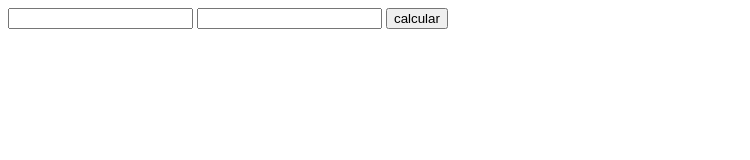
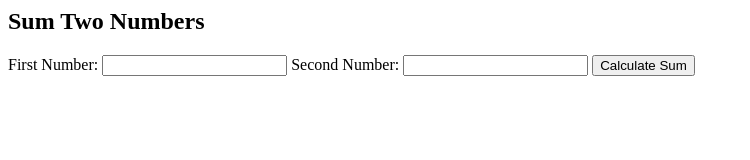
Before and after one commit to IvanG16/EjercicioHTML-IvanPintos, a plain HTML site: page index.html in a window 1280 px wide. Shown: the whole page, without its empty margins (0-750 px from the left). Drawn offline with Linux system fonts and the light colour scheme.

Commit message:
Revamped calculator

```diff
--- a/index.html
+++ b/index.html
@@ -6,10 +6,14 @@
 </head>
 <script src="index.js"></script>
 <body>
-    <input type="number" id="value1">
-    <input type="number" id="value2">
-    <button type="submit" onclick="{suma()}">
-        calcular
-    </button>
+    <h2>Sum Two Numbers</h2>
+
+    <label for="num1">First Number:</label>
+    <input type="number" id="num1">
+
+    <label for="num2">Second Number:</label>
+    <input type="number" id="num2">
+
+    <button onclick="sumNumbers()">Calculate Sum</button>
 </body>
 </html>
--- a/index.js
+++ b/index.js
@@ -1,10 +1,13 @@
-let x = null;
-let y = null;
+function sumNumbers() {
+    let num1 = parseFloat(document.getElementById('num1').value);
+    let num2 = parseFloat(document.getElementById('num2').value);
 
-function suma(x, y) {
-    x = document.getElementsById("value1").value;
-    y = document.getElementById("value2").value;
+    if (isNaN(num1) || isNaN(num2)) {
+        alert('Please enter valid numbers');
+        return;
+    }
 
-    z = x + y;
-    return console.log(z)
+    let sum = num1 + num2;
+
+    alert('The sum of ' + num1 + ' and ' + num2 + ' is ' + sum);
 }
```
